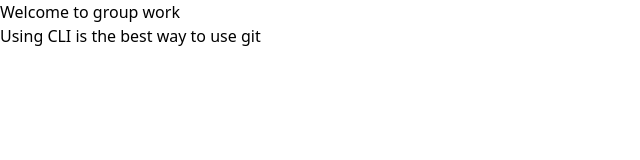
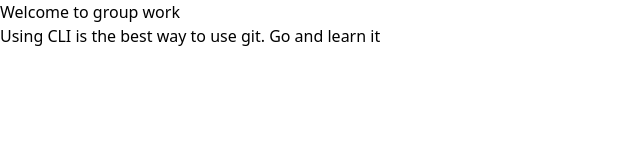
Before and after one commit to AA-SADIQ/GP-WORK, a plain HTML site: page index.html in a window 1280 px wide. Shown: the whole page, without its empty margins (0-640 px from the left). Drawn offline with nearby package versions, Linux system fonts and the light colour scheme.

Commit message:
Still testing

```diff
--- a/index.html
+++ b/index.html
@@ -17,6 +17,6 @@
   </head>
   <body>
     <h1>Welcome to group work</h1>
-    <p>Using CLI is the best way to use git</p>
+    <p>Using CLI is the best way to use git. Go and learn it</p>
   </body>
 </html>
```
